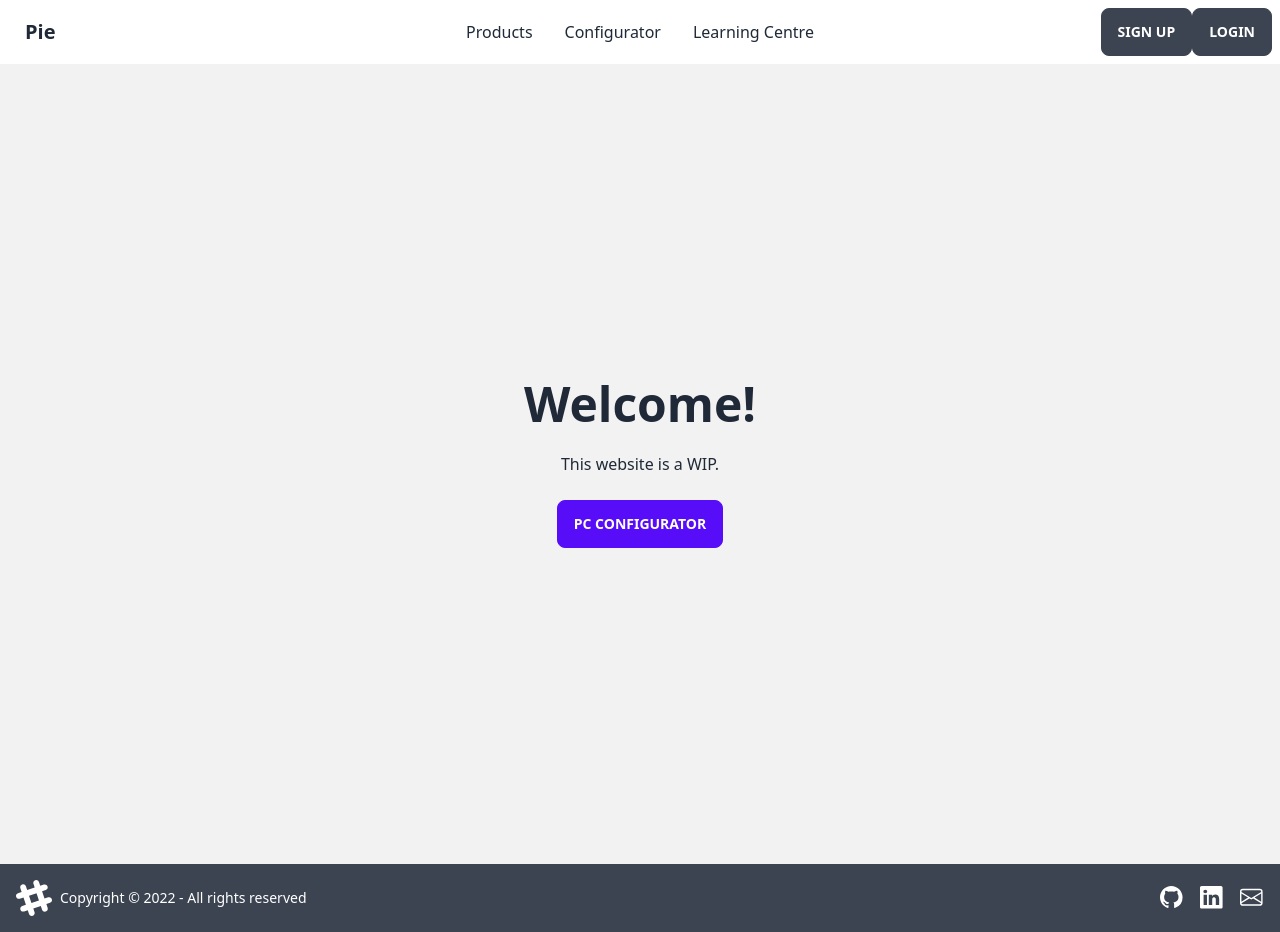
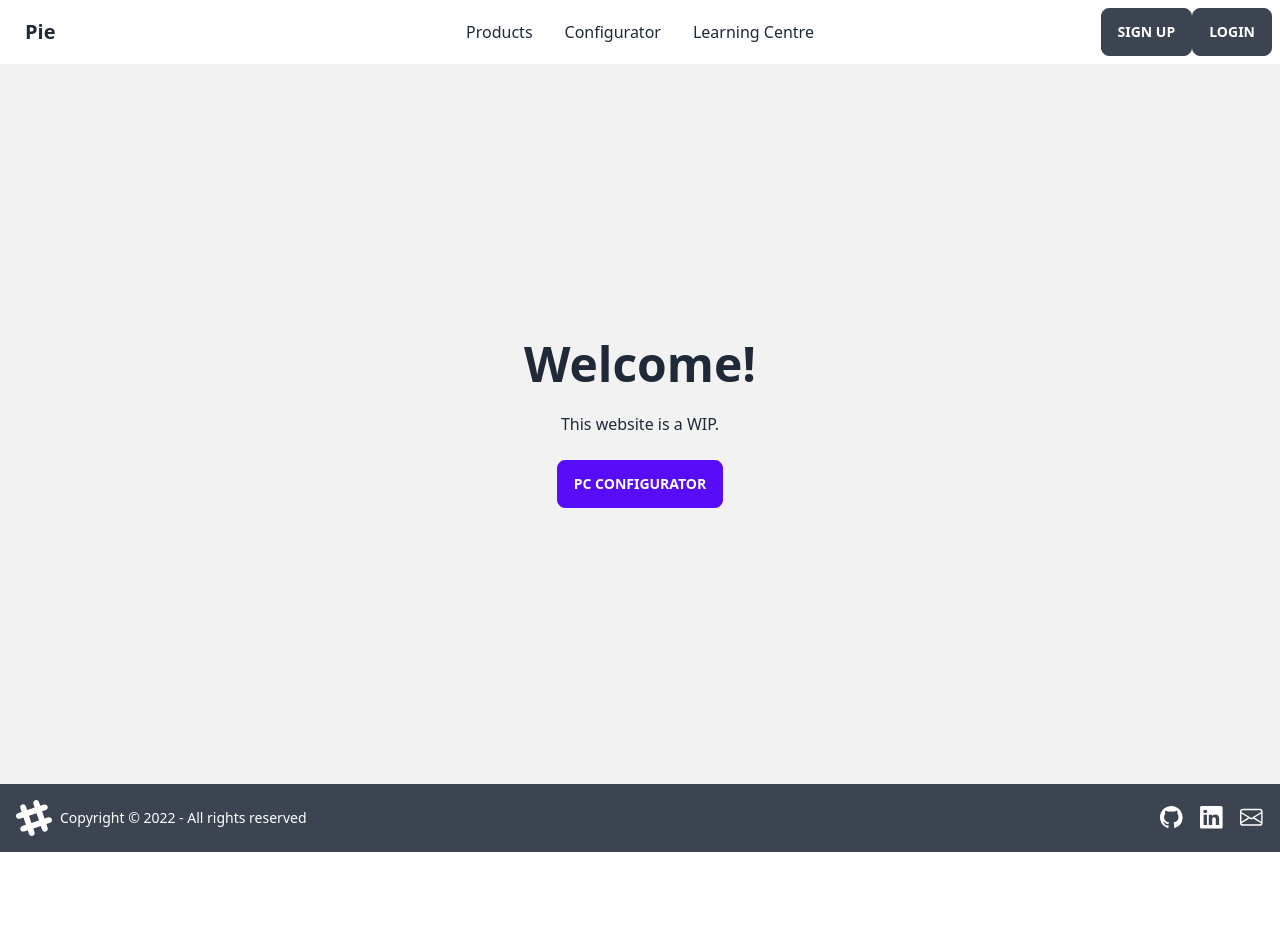
Before and after one commit to PScoriae/pc-price-comparison-site, a SvelteKit app: page / in a window 1280 px wide. After the commit the page ends 852 px from the top, so only its background shows below. Built offline with nearby package versions, Linux system fonts and the light colour scheme.

Commit message:
fix: adjust spacing

```diff
--- a/src/routes/+layout.svelte
+++ b/src/routes/+layout.svelte
@@ -3,7 +3,7 @@
 </script>
 
 <div class="min-h-screen">
-	<div class="navbar bg-base-100 shadow-xl">
+	<div class="navbar bg-base-100 min-h-[5vh] shadow-xl">
 		<div class="navbar-start">
 			<div class="dropdown">
 				<button tabindex="0" class="btn btn-ghost lg:hidden">
--- a/src/routes/+page.svelte
+++ b/src/routes/+page.svelte
@@ -6,8 +6,8 @@
 	<title>Pending Title</title>
 </svelte:head>
 
-<div class="hero min-h-screen bg-base-200">
-  <div class="hero-content text-center">
+<div class="hero bg-base-200">
+	<div class="hero-content min-h-[90vh] text-center">
 		<div class="max-w-md">
 			<h1 class="text-5xl font-bold">Welcome!</h1>
 			<p class="py-6">This website is a WIP.</p>
```
Lines whose indentation alone changed are shown as unchanged.
